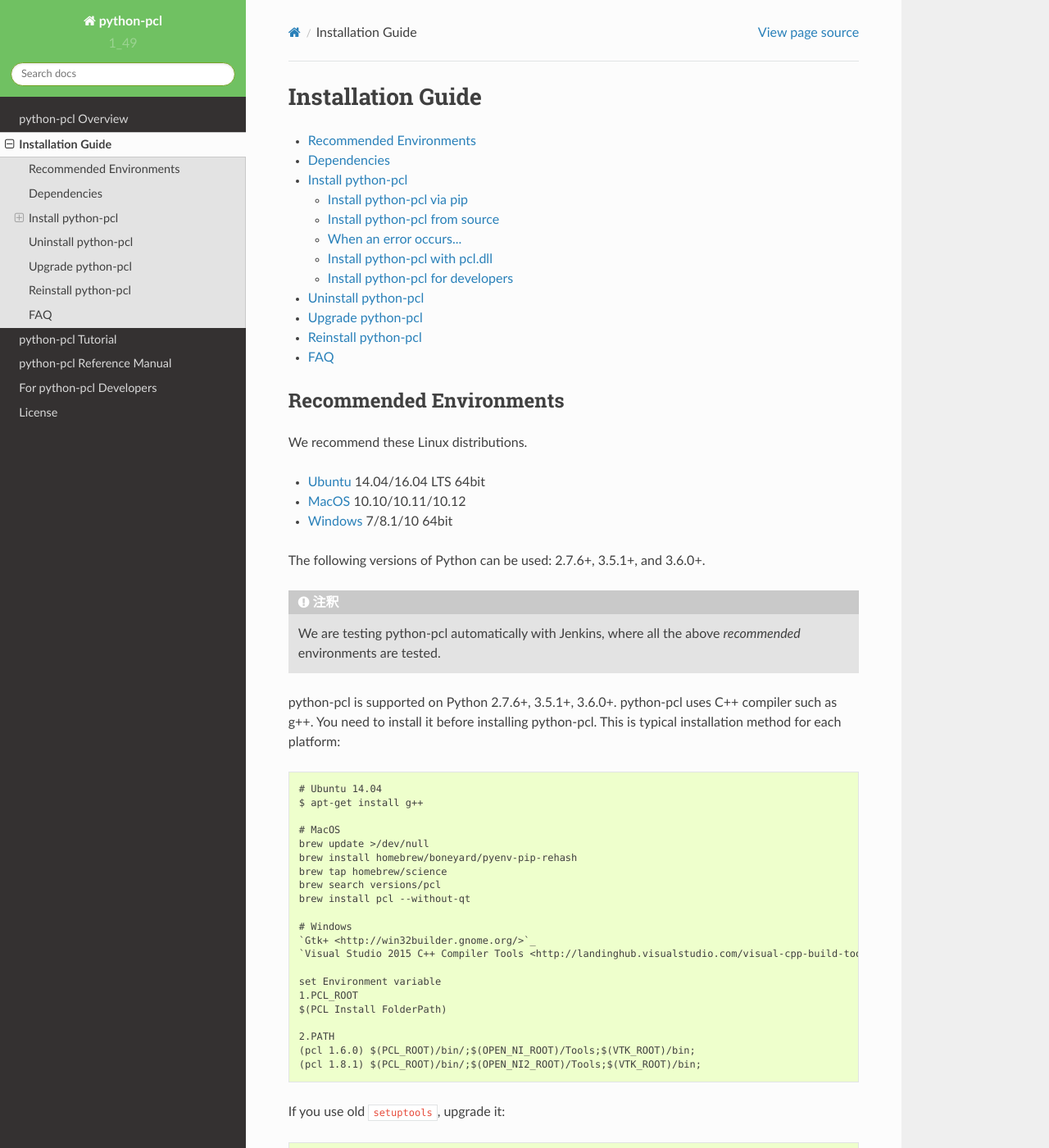
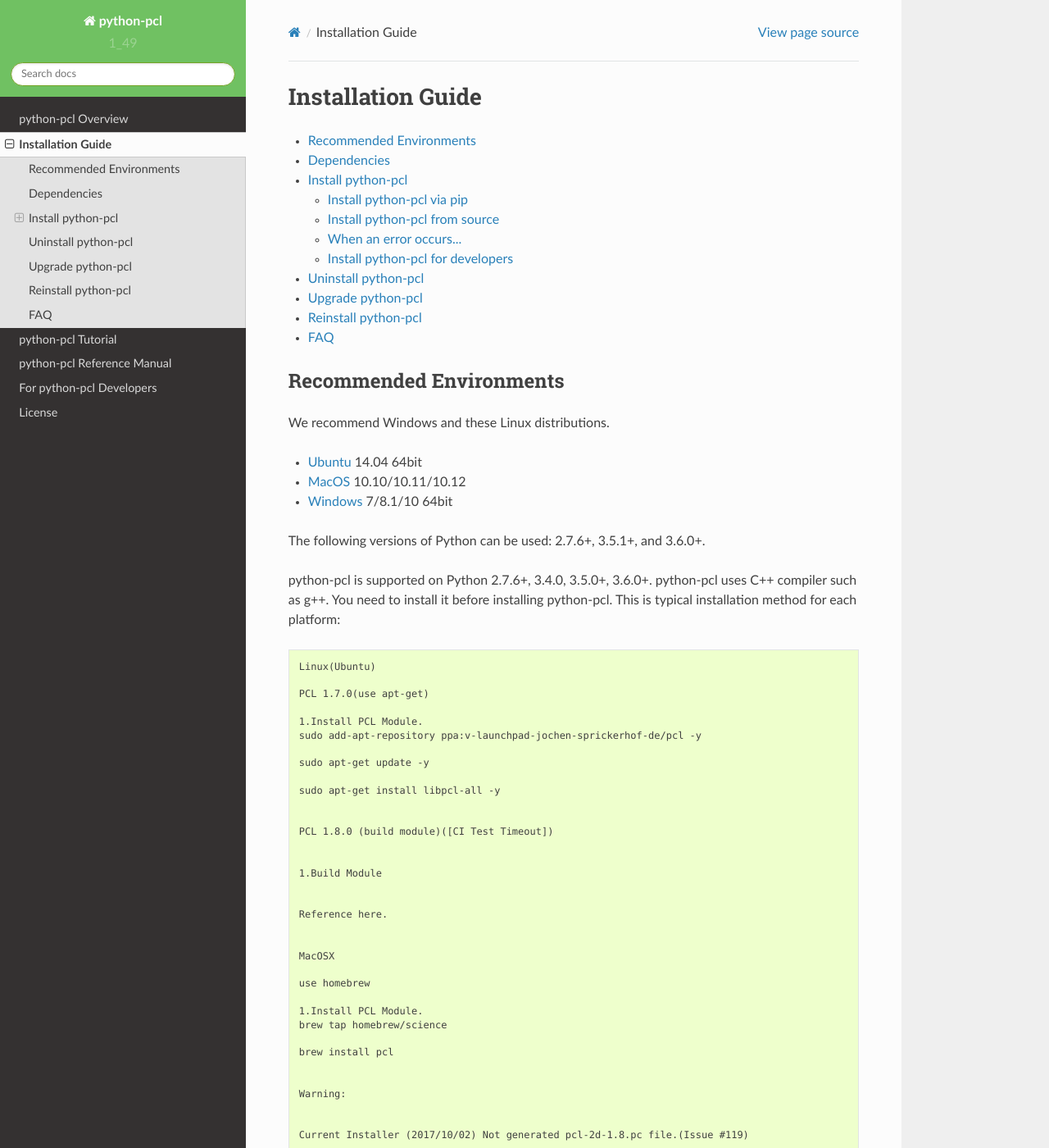
Before and after one commit to strawlab/python-pcl, a Sphinx documentation site: the page built from docs/source/install.rst, in a window 1280 px wide and 1400 px high. Shown: the whole window at 82% size. Built offline with Sphinx 7.4.7 and the Read the Docs theme 2.0.0, drawn with Linux system fonts in a browser that asks for light colours; pages that are not in the unit, such as notebooks, are missing from menus; some of the changed text lies outside the part shown.

```diff
--- a/docs/source/install.rst
+++ b/docs/source/install.rst
@@ -6,44 +6,125 @@ Installation Guide
 Recommended Environments
 ------------------------
 
-We recommend these Linux distributions.
+We recommend Windows and these Linux distributions.
 
-* `Ubuntu <http://www.ubuntu.com/>`_ 14.04/16.04 LTS 64bit
+* `Ubuntu <http://www.ubuntu.com/>`_ 14.04 64bit
 * `MacOS <https://www.apple.com/macos/>`_ 10.10/10.11/10.12
 * `Windows <https://www.microsoft.com/>`_ 7/8.1/10 64bit
 
 The following versions of Python can be used: 2.7.6+, 3.5.1+, and 3.6.0+.
 
-.. note::
-
-   We are testing python-pcl automatically with Jenkins, where all the above *recommended* environments are tested.
-
-python-pcl is supported on Python 2.7.6+, 3.5.1+, 3.6.0+.
+python-pcl is supported on Python 2.7.6+, 3.4.0, 3.5.0+, 3.6.0+.
 python-pcl uses C++ compiler such as g++.
 You need to install it before installing python-pcl.
 This is typical installation method for each platform::
 
-  # Ubuntu 14.04
-  $ apt-get install g++
+  Linux(Ubuntu)
 
-  # MacOS
-  brew update >/dev/null
-  brew install homebrew/boneyard/pyenv-pip-rehash
+  PCL 1.7.0(use apt-get)
+
+  1.Install PCL Module.
+  sudo add-apt-repository ppa:v-launchpad-jochen-sprickerhof-de/pcl -y
+
+  sudo apt-get update -y
+
+  sudo apt-get install libpcl-all -y
+
+
+  PCL 1.8.0 (build module)([CI Test Timeout])
+
+
+  1.Build Module
+
+
+  Reference here.
+
+
+  MacOSX
+
+  use homebrew
+
+  1.Install PCL Module.
   brew tap homebrew/science
-  brew search versions/pcl
-  brew install pcl --without-qt
 
-  # Windows
-  `Gtk+ <http://win32builder.gnome.org/>`_
-  `Visual Studio 2015 C++ Compiler Tools <http://landinghub.visualstudio.com/visual-cpp-build-tools>`_
+  brew install pcl
 
-  set Environment variable
+
+  Warning:
+
+
+  Current Installer (2017/10/02) Not generated pcl-2d-1.8.pc file.(Issue #119)
+
+  Reference PointCloudLibrary Issue.
+
+
+  Pull qequests 1679.
+
+  Issue 1978.
+
+  circumvent:
+
+  copy travis/pcl-2d-1.8.pc file to /usr/local/lib/pkgconfig folder.
+
+  Windows
+
+  before Install module
+
+
+  Case1. use PCL 1.6.0
+
+  Windows SDK 7.1
+
+              PCL All-In-One Installer
+
+              32 bit
+
+
+
+  64 bit
+
+  OpenNI2[(PCL Install FolderPath)\3rdParty\OpenNI\OpenNI-(win32/x64)-1.3.2-Dev.msi]
+
+  Case2. use 1.8.1
+
+              Visual Studio 2015 C++ Compiler Tools
+
+              PCL All-In-One Installer
+
+              32 bit
+
+              64 bit
+
+  OpenNI2[(PCL Install FolderPath)\3rdParty\OpenNI2\OpenNI-Windows-(win32/x64)-2.2.msi]
+
+          Common setting
+
+
+  Windows Gtk+ Download
+
+
+  Download file unzip. Copy bin Folder to pkg-config Folder
+
+  or execute powershell file [Install-GTKPlus.ps1].
+
+  Python Version use VisualStudio Compiler
+
+  set before Environment variable
+
+
   1.PCL_ROOT
-  $(PCL Install FolderPath)
+
+
+  set PCL_ROOT=$(PCL Install FolderPath)
+
 
   2.PATH
-  (pcl 1.6.0) $(PCL_ROOT)/bin/;$(OPEN_NI_ROOT)/Tools;$(VTK_ROOT)/bin;
-  (pcl 1.8.1) $(PCL_ROOT)/bin/;$(OPEN_NI2_ROOT)/Tools;$(VTK_ROOT)/bin;
+
+
+  (pcl 1.6.0) set PATH=$(PCL_ROOT)/bin/;$(OPEN_NI_ROOT)/Tools;$(VTK_ROOT)/bin;%PATH%
+
+  (pcl 1.8.1) set PATH=$(PCL_ROOT)/bin/;$(OPEN_NI2_ROOT)/Tools;$(VTK_ROOT)/bin;%PATH%
+
 
 If you use old ``setuptools``, upgrade it::
 
@@ -60,9 +141,9 @@ Before installing python-pcl, we recommend to upgrade ``setuptools`` if you are
 The following Python packages are required to install python-pcl.
 The latest version of each package will automatically be installed if missing.
 
-* `PointCloudLibrary <http://www.numpy.org/>`_ 1.6 1.7 1.8
+* `PointCloudLibrary <http://pointclouds.org/>`_ 1.6 1.7 1.8
 * `NumPy <http://www.numpy.org/>`_ 1.9, 1.10, 1.11, 1.12, 1.13
-* `Cython <http://www.numpy.org/>`_ 0.25.2
+* `Cython <http://cython.readthedocs.io/en/latest/index.html>`_ 0.25.2
 
 Install python-pcl
 ------------------
@@ -81,9 +162,9 @@ We recommend to install python-pcl via pip::
 
 
 Install python-pcl from source
-~~~~~~~~~~~~~~~~~~~~~~~~
+~~~~~~~~~~~~~~~~~~~~~~~~~~~~~~
 
-The tarball of the source tree is available via ``pip download python-pcl`` or from `the release notes page <https://github.com/pfnet/python-pcl/releases>`_.
+The tarball of the source tree is available via ``pip download python-pcl`` or from `the release notes page <https://github.com/strawlab/python-pcl/releases>`_.
 You can use ``setup.py`` to install python-pcl from the tarball::
 
   $ tar zxf python-pcl-x.x.x.tar.gz
@@ -111,15 +192,11 @@ It may help you::
 
 .. _install_PointCloudLibrary:
 
-Install python-pcl with pcl.dll
-~~~~~~~~~~~~~~~~~~~~~~~~~~~~~~~
-
-
 
 Install python-pcl for developers
 ~~~~~~~~~~~~~~~~~~~~~~~~~~~~~~~~~
 
-python-pcl uses Cython (>=0.25).
+python-pcl uses Cython (>=0.25.2).
 Developers need to use Cython to regenerate C++ sources from ``pyx`` files.
 We recommend to use ``pip`` with ``-e`` option for editable mode::
 
--- a/docs/source/spelling_wordlist.txt
+++ b/docs/source/spelling_wordlist.txt
@@ -28,7 +28,6 @@ CTC
 CUDA
 python-pcl
 customizable
-cutorch
 dataset
 datasets
 de
```
Also changed, not shown: docs/source/contribution.rst (+2 -12 lines), docs/source/tutorial/GPU.rst (+7 -7 lines).
